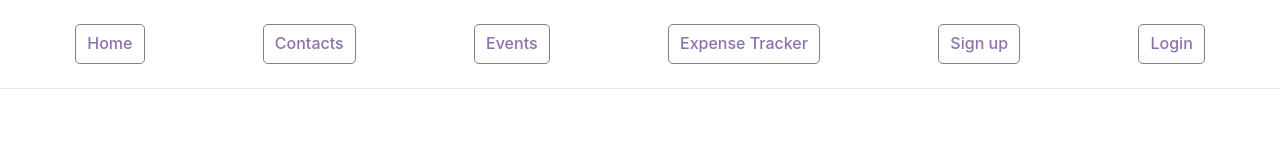
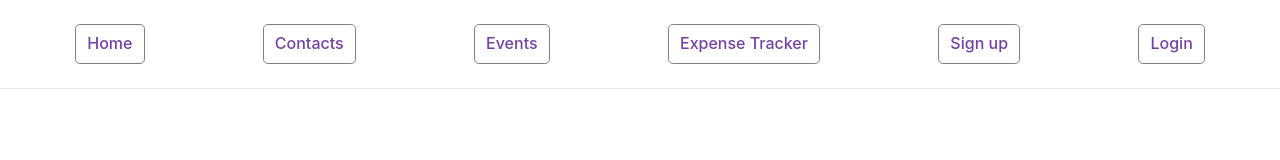
Before and after one commit to aftabdotorg/vue-project-1, a Vue app: page / in a window 1280 px wide. Shown: the top 160 px of the page. Built offline with nearby package versions, Linux system fonts and the light colour scheme.

Commit message:
minor changes

```diff
--- a/src/assets/main.css
+++ b/src/assets/main.css
@@ -11,7 +11,7 @@
 button {
   color: white;
   font-weight: bold;
-  background-color: rgb(143, 112, 172);
+  background-color: rgb(116, 67, 161);
   font-size: 1rem;
   border-radius: 0.3rem;
   border: none;
@@ -33,11 +33,11 @@ a {
   outline: none;
   border-radius: 0.3rem;
   font-weight: 500;
-  color: rgb(143, 112, 172);
+  color: rgb(116, 67, 161);
 }
 
 a:active {
-  color: rgb(143, 112, 172);
+  color: rgb(116, 67, 161);
 }
 
 h1 {
```
